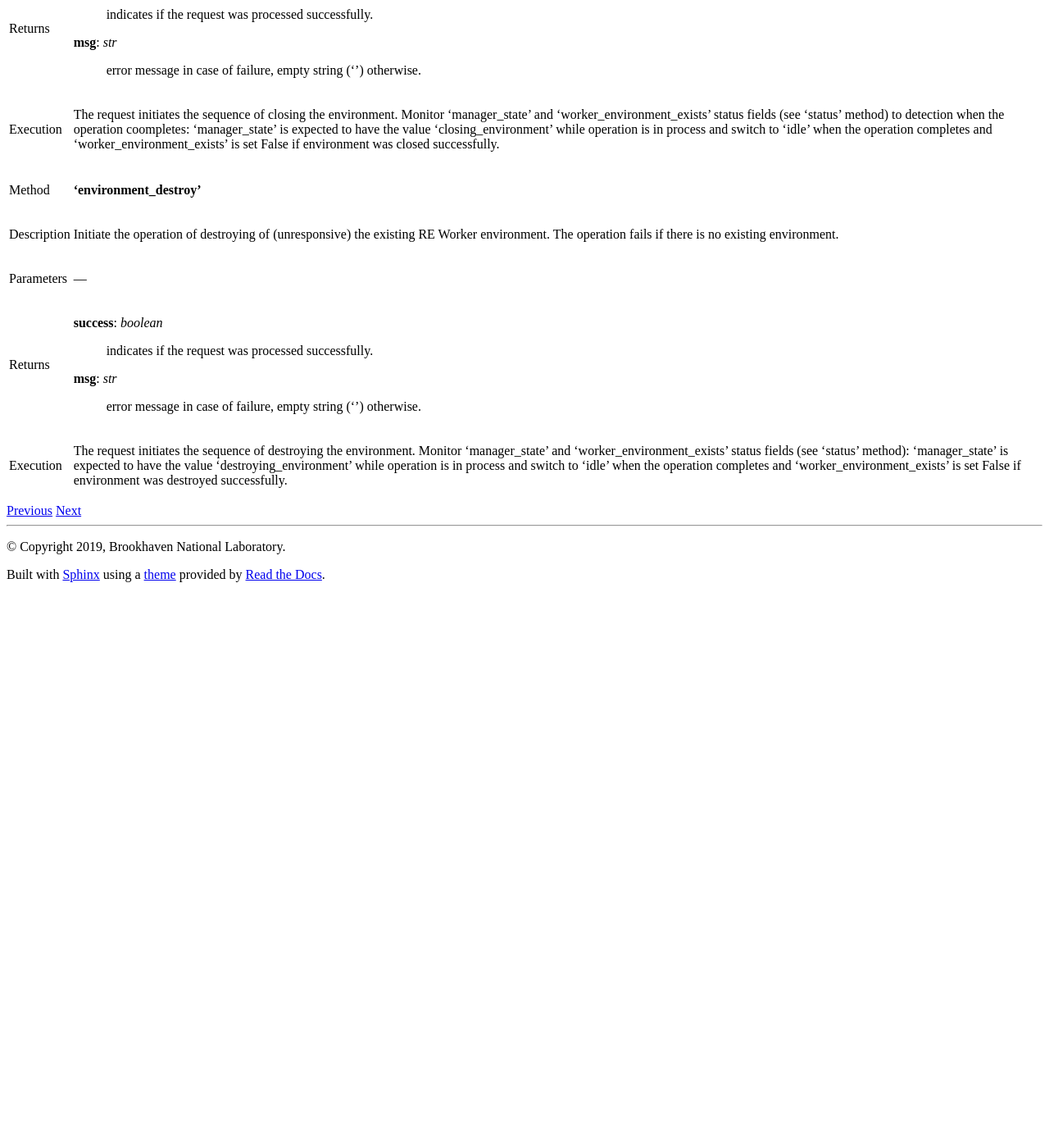
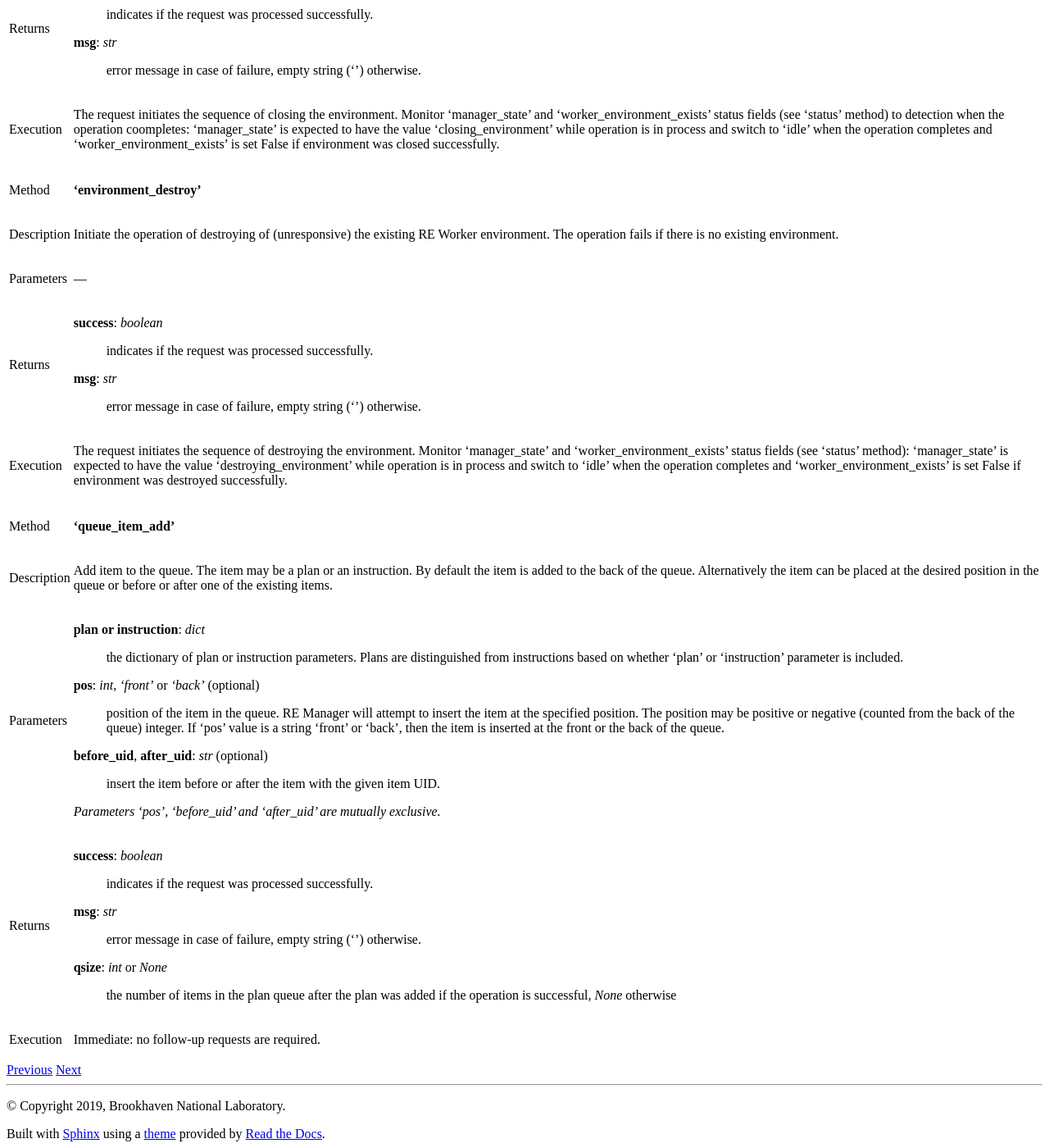
Before and after one commit to bluesky/bluesky-queueserver, a Sphinx documentation site: the page built from docs/source/re_manager_api.rst, in a window 1280 px wide and 1400 px high, scrolled down 4730 px. Shown: the whole window at 82% size. Built offline with Sphinx 7.4.7 and the Read the Docs theme 2.0.0, drawn with Linux system fonts in a browser that asks for light colours; before the commit the page ends 5448 px from its top, so only the background shows below that.

Commit message:
DOC: documentation on 'queue_item_add'

```diff
--- a/docs/source/re_manager_api.rst
+++ b/docs/source/re_manager_api.rst
@@ -260,3 +260,39 @@ Execution     The request initiates the sequence of destroying the environment.
               the operation completes and 'worker_environment_exists' is set False if environment
               was destroyed successfully.
 ============  =========================================================================================
+
+
+============  =========================================================================================
+Method        **'queue_item_add'**
+------------  -----------------------------------------------------------------------------------------
+Description   Add item to the queue. The item may be a plan or an instruction. By default the
+              item is added to the back of the queue. Alternatively the item can be placed at
+              the desired position in the queue or before or after one of the existing items.
+------------  -----------------------------------------------------------------------------------------
+Parameters    **plan or instruction**: *dict*
+                  the dictionary of plan or instruction parameters. Plans are distinguished from
+                  instructions based on whether 'plan' or 'instruction' parameter is included.
+
+              **pos**: *int*, *'front'* or *'back'* (optional)
+                  position of the item in the queue. RE Manager will attempt to insert the item
+                  at the specified position. The position may be positive or negative (counted
+                  from the back of the queue) integer. If 'pos' value is a string 'front' or 'back',
+                  then the item is inserted at the front or the back of the queue.
+
+              **before_uid**, **after_uid**: *str* (optional)
+                  insert the item before or after the item with the given item UID.
+
+              *Parameters 'pos', 'before_uid' and 'after_uid' are mutually exclusive.*
+------------  -----------------------------------------------------------------------------------------
+Returns       **success**: *boolean*
+                  indicates if the request was processed successfully.
+
+              **msg**: *str*
+                  error message in case of failure, empty string ('') otherwise.
+
+              **qsize**: *int* or *None*
+                  the number of items in the plan queue after the plan was added if
+                  the operation is successful, *None* otherwise
+------------  -----------------------------------------------------------------------------------------
+Execution     Immediate: no follow-up requests are required.
+============  =========================================================================================
```
